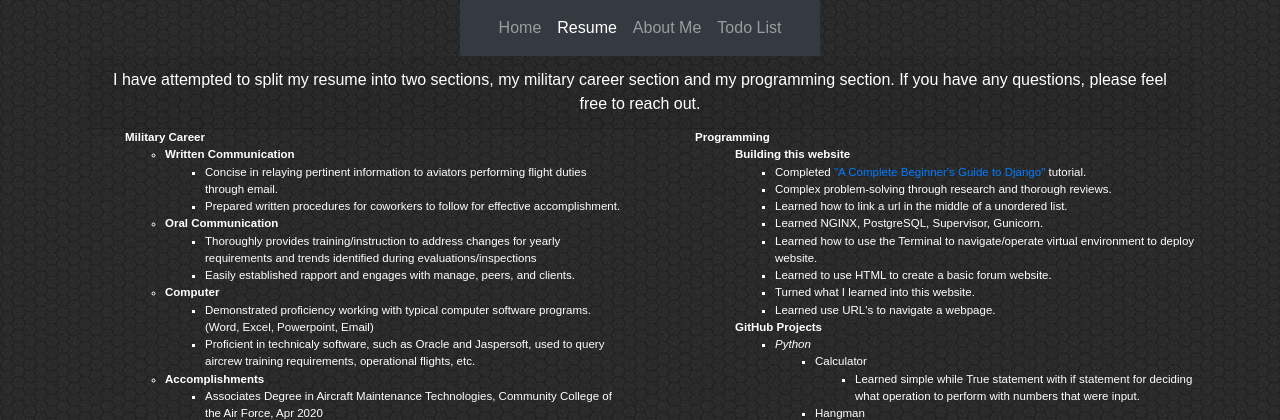
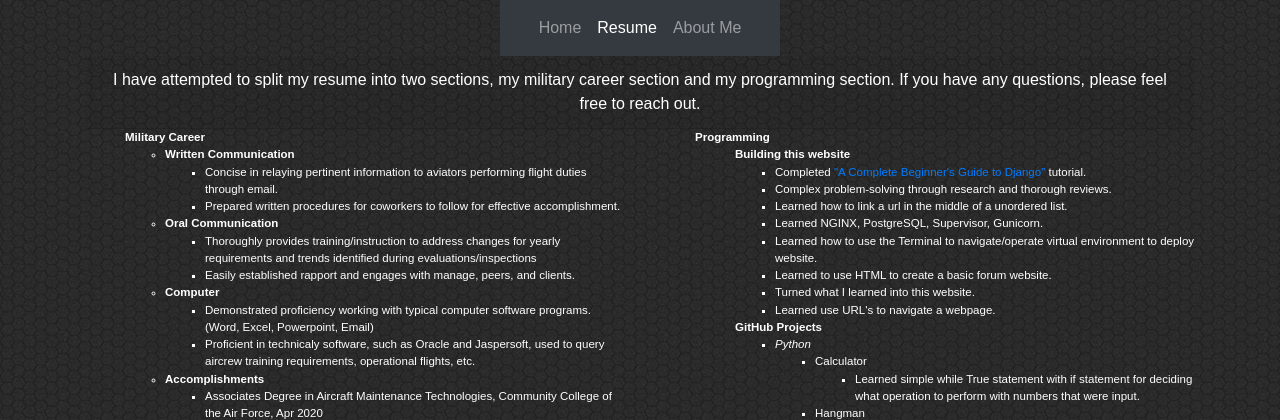
Before and after one commit to Discotech17/Resume, a Django app: page /resume/ in a window 1280 px wide. Shown: the top 420 px of the page. Run offline with Django 3.2, Linux system fonts and the light colour scheme; some libraries are stand-ins or nearby versions.

Commit message:
Backtrack x2

```diff
--- a/templates/aboutme.html
+++ b/templates/aboutme.html
@@ -41,7 +41,7 @@
                                 <a class="navbar-brand" href="{% url 'AboutMe' %}">About Me<span class="sr-only">(current)</span></a>
                             </li>
                         </ul>
-                        <a class="nav-link" href="{% url 'Todo' %}">Todo List</a>
+                        <!--<a class="nav-link" href="{% url 'Todo' %}">Todo List</a>-->
                     </div>
                 </div>
             </nav>
--- a/templates/resume.html
+++ b/templates/resume.html
@@ -42,7 +42,7 @@
                             </li>
                         </ul>
                         <a class="nav-link" href="{% url 'AboutMe' %}">About Me</a>
-                        <a class="nav-link" href="{% url 'Todo' %}">Todo List</a>
+                        <!--<a class="nav-link" href="{% url 'Todo' %}">Todo List</a>-->
                     </div>
                 </div>
             </nav>
```
